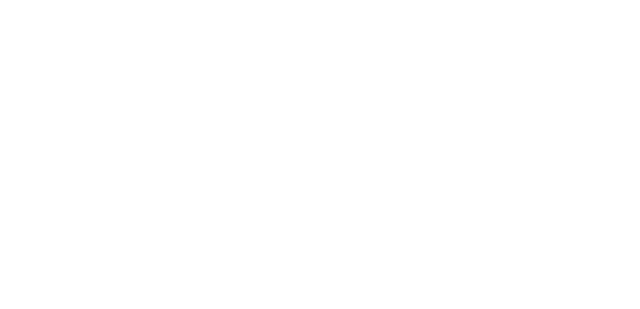
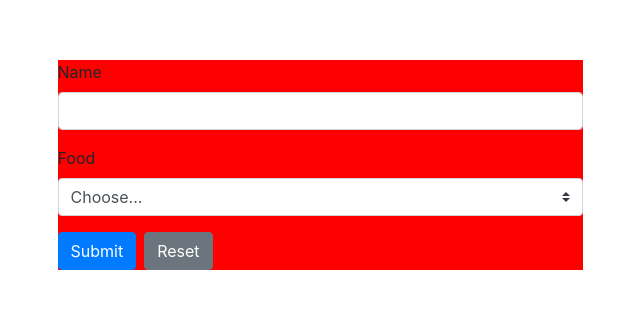
Before and after one commit to sabaashrafi/admin-challange, a Nuxt app: page /auth/login in a window 1280 px wide. Shown: the part 235-544 px from the top of the page, without its empty margins (320-960 px from the left). Built offline with nearby package versions, Linux system fonts and the light colour scheme.

Commit message:
🎨 chore: fix vuelidate mixin globally

```diff
--- /dev/null
+++ b/assets/_colors.scss
@@ -0,0 +1,4 @@
+$primary        :       '#22222';
+
+
+$bg-gray        :       '#eceeef'
--- a/layouts/authLayout.vue
+++ b/layouts/authLayout.vue
@@ -1,7 +1,7 @@
 <template>
   <div>
-    <b-container>
-      <b-col cols="11" md="8" lg="6">
+    <b-container class="d-flex justify-center align-center" style="height: 100vh">
+      <b-col class="m-auto" cols="11" md="8" lg="6">
         <Nuxt />
       </b-col>
     </b-container>
--- /dev/null
+++ b/mixins/index.js
@@ -0,0 +1,8 @@
+import Vue from 'vue'
+/*
+*  added globally vuelidate mixin
+*/
+import { validationMixin } from 'vuelidate'
+import vuelidateMethod from './vuelidate'
+Vue.mixin(validationMixin)
+Vue.mixin(vuelidateMethod)
--- /dev/null
+++ b/mixins/vuelidate.js
@@ -0,0 +1,8 @@
+export default {
+  methods: {
+    validateState (name) {
+      const { $dirty, $error } = this.$v.form[name]
+      return $dirty ? !$error : null
+    }
+  }
+}
--- a/nuxt.config.js
+++ b/nuxt.config.js
@@ -22,7 +22,7 @@ export default {
     baseUrl: process.env.BASE_URL || 'http://localhost:3000'
   },
   // Plugins to run before rendering page (https://go.nuxtjs.dev/config-plugins)
-  plugins: [
+  plugins: ['~/mixins/index'
   ],
 
   // Auto import components (https://go.nuxtjs.dev/config-components)
--- a/pages/auth/login.vue
+++ b/pages/auth/login.vue
@@ -1,10 +1,90 @@
 <template>
-  <div>
-      <b-form></b-form>
+  <div class="login-box">
+    <b-form @submit.stop.prevent="onSubmit" @keydown.enter="onSubmit">
+      <b-form-group id="example-input-group-1" label="Name" label-for="example-input-1">
+        <b-form-input
+          id="example-input-1"
+          v-model="$v.form.name.$model"
+          name="example-input-1"
+          :state="validateState('name')"
+          aria-describedby="input-1-live-feedback"
+        />
+
+        <b-form-invalid-feedback
+          id="input-1-live-feedback"
+        >
+          This is a required field and must be at least 3 characters.
+        </b-form-invalid-feedback>
+      </b-form-group>
+
+      <b-form-group id="example-input-group-2" label="Food" label-for="example-input-2">
+        <b-form-select
+          id="example-input-2"
+          v-model="$v.form.food.$model"
+          name="example-input-2"
+          :options="foods"
+          :state="validateState('food')"
+          aria-describedby="input-2-live-feedback"
+        />
+
+        <b-form-invalid-feedback id="input-2-live-feedback">
+          This is a required field.
+        </b-form-invalid-feedback>
+      </b-form-group>
+
+      <b-button type="submit" variant="primary">
+        Submit
+      </b-button>
+      <b-button class="ml-2" @click="resetForm()">
+        Reset
+      </b-button>
+    </b-form>
   </div>
 </template>
 <script>
+import { required, minLength } from 'vuelidate/lib/validators'
+
 export default {
-  layout: 'AuthLayout'
+  layout: 'authLayout',
+  data () {
+    return {
+      foods: [
+        { value: null, text: 'Choose...' },
+        { value: 'apple', text: 'Apple' },
+        { value: 'orange', text: 'Orange' }
+      ],
+      form: {
+        name: null,
+        food: null
+      }
+    }
+  },
+  validations: {
+    form: {
+      food: {
+        required
+      },
+      name: {
+        required,
+        minLength: minLength(3)
+      }
+    }
+  },
+  methods: {
+
+    onSubmit () {
+      this.$v.form.$touch()
+      if (this.$v.form.$anyError) {
+        return
+      }
+
+      alert('Form submitted!')
+    }
+  }
 }
 </script>
+<style lang="scss">
+.login-box{
+  background-color: red;
+}
+</style>
```
Also changed, not shown: assets/main.scss (added), plugins/vuelidate.js (added).
